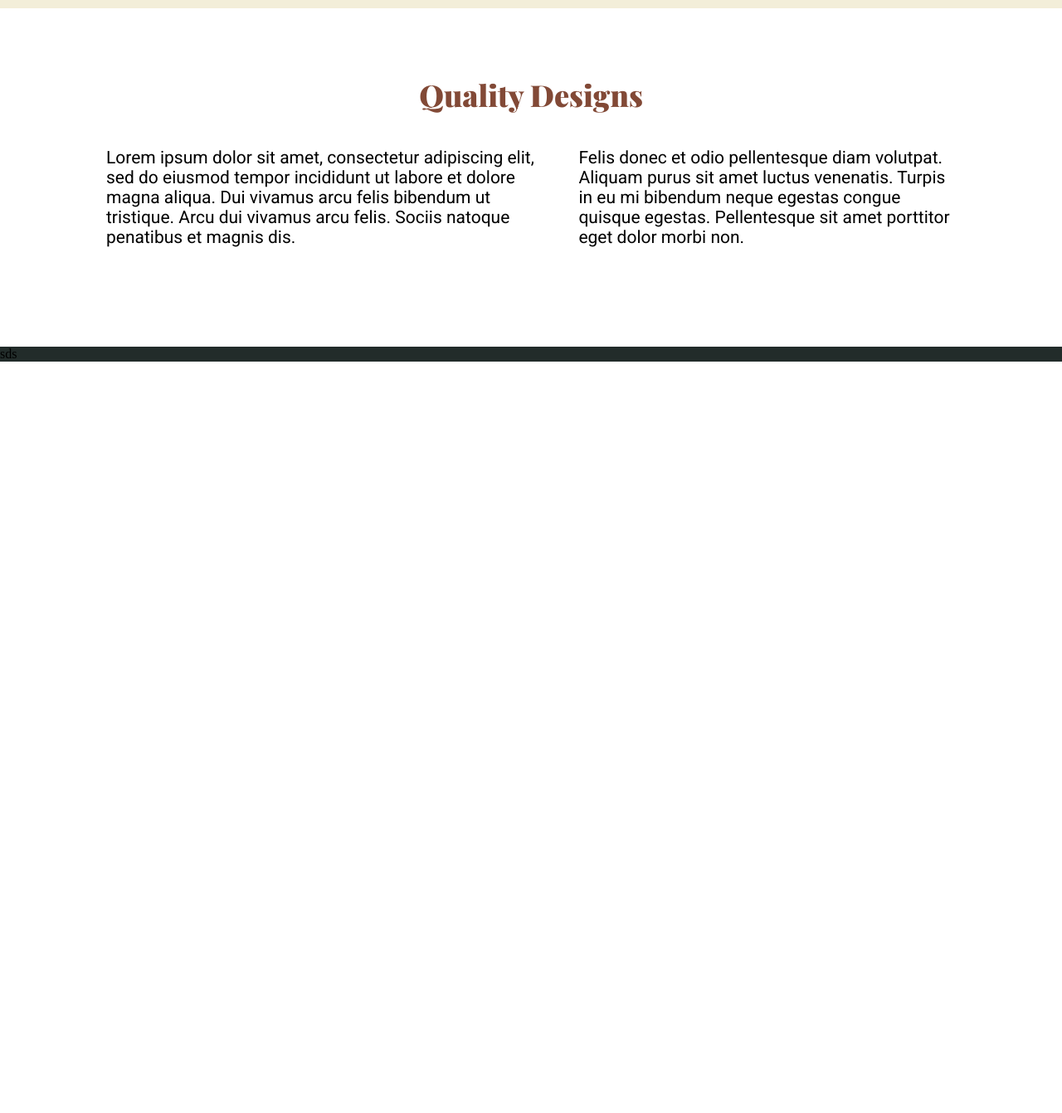
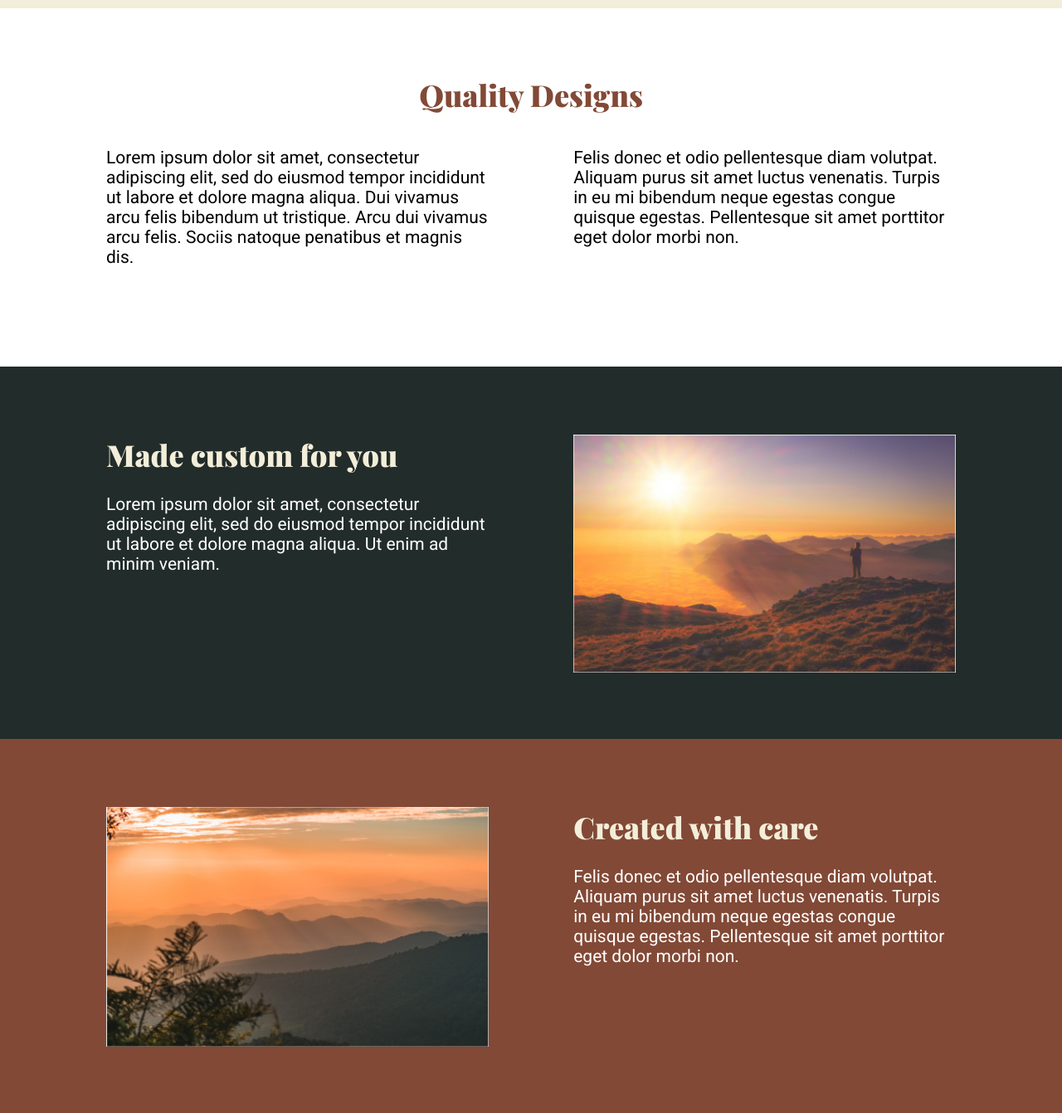
Before and after one commit to Marabunta12/Conquering-Responsive-Layout, a plain HTML site: page Flexbox Challenge 4/index.html in a window 1280 px wide. Shown: the part 650-1992 px from the top of the page at 83% size. Before the commit the page ends 1086 px from the top, so only its background shows below. Drawn offline with nearby package versions, Linux system fonts and the light colour scheme.

Commit message:
complete flexbox challenge 4

```diff
--- a/Flexbox Challenge 4/index.html
+++ b/Flexbox Challenge 4/index.html
@@ -31,14 +31,14 @@
         <section class="primary-content">
             <div class="container">
                 <h2 class="primary-content-title">Quality Designs</h2>
-                <div class="primary-content-text">
-                    <p>
+                <div class="primary-content-text row">
+                    <p class="col">
                         Lorem ipsum dolor sit amet, consectetur adipiscing elit, sed do eiusmod
                         tempor incididunt ut labore et dolore magna aliqua. Dui vivamus arcu felis
                         bibendum ut tristique. Arcu dui vivamus arcu felis. Sociis natoque penatibus
                         et magnis dis.
                     </p>
-                    <p>
+                    <p class="col">
                         Felis donec et odio pellentesque diam volutpat. Aliquam purus sit amet
                         luctus venenatis. Turpis in eu mi bibendum neque egestas congue quisque
                         egestas. Pellentesque sit amet porttitor eget dolor morbi non.
@@ -47,6 +47,31 @@
             </div>
         </section>
 
-        <section class="first-photo">sds</section>
+        <section class="first-photo-section">
+            <div class="container row">
+                <div class="photo-text-container col">
+                    <h2 class="photo-title">Made custom for you</h2>
+                    <p class="photo-text">
+                        Lorem ipsum dolor sit amet, consectetur adipiscing elit, sed do eiusmod
+                        tempor incididunt ut labore et dolore magna aliqua. Ut enim ad minim veniam.
+                    </p>
+                </div>
+                <img class="img col" src="image-01.jpg" alt="sunset" />
+            </div>
+        </section>
+
+        <section class="second-photo-section">
+            <div class="container row">
+                <img class="img col" src="image-02.jpg" alt="mountains" />
+                <div class="photo-text-container col">
+                    <h2 class="photo-title">Created with care</h2>
+                    <p class="photo-text">
+                        Felis donec et odio pellentesque diam volutpat. Aliquam purus sit amet
+                        luctus venenatis. Turpis in eu mi bibendum neque egestas congue quisque
+                        egestas. Pellentesque sit amet porttitor eget dolor morbi non.
+                    </p>
+                </div>
+            </div>
+        </section>
     </body>
 </html>
--- a/Flexbox Challenge 4/style.css
+++ b/Flexbox Challenge 4/style.css
@@ -19,6 +19,15 @@
     display: flex;
     align-items: center;
     justify-content: center;
+}
+
+.row {
+    display: flex;
+    justify-content: space-between;
+}
+
+.col {
+    width: 45%;
 }
 
 .title {
@@ -57,13 +66,38 @@ header h1 {
     margin-bottom: 40px;
 }
 .primary-content-text {
-    display: flex;
-    gap: 5%;
     font-family: "Roboto", sans-serif;
     font-weight: 400;
     font-size: 21px;
 }
 
-.first-photo {
+.first-photo-section {
     background-color: #222c2a;
+    padding-top: 82px;
+    padding-bottom: 80px;
 }
+
+.second-photo-section {
+    background-color: #824936;
+    padding-top: 82px;
+    padding-bottom: 80px;
+}
+
+.photo-title {
+    font-family: "Playfair Display", serif;
+    font-weight: 900;
+    font-size: 36px;
+    color: #f3eed9;
+    margin-bottom: 24px;
+}
+
+.photo-text {
+    font-family: "Roboto", sans-serif;
+    font-weight: 400;
+    font-size: 21px;
+    color: white;
+}
+
+.img {
+    align-self: flex-start;
+}
```
